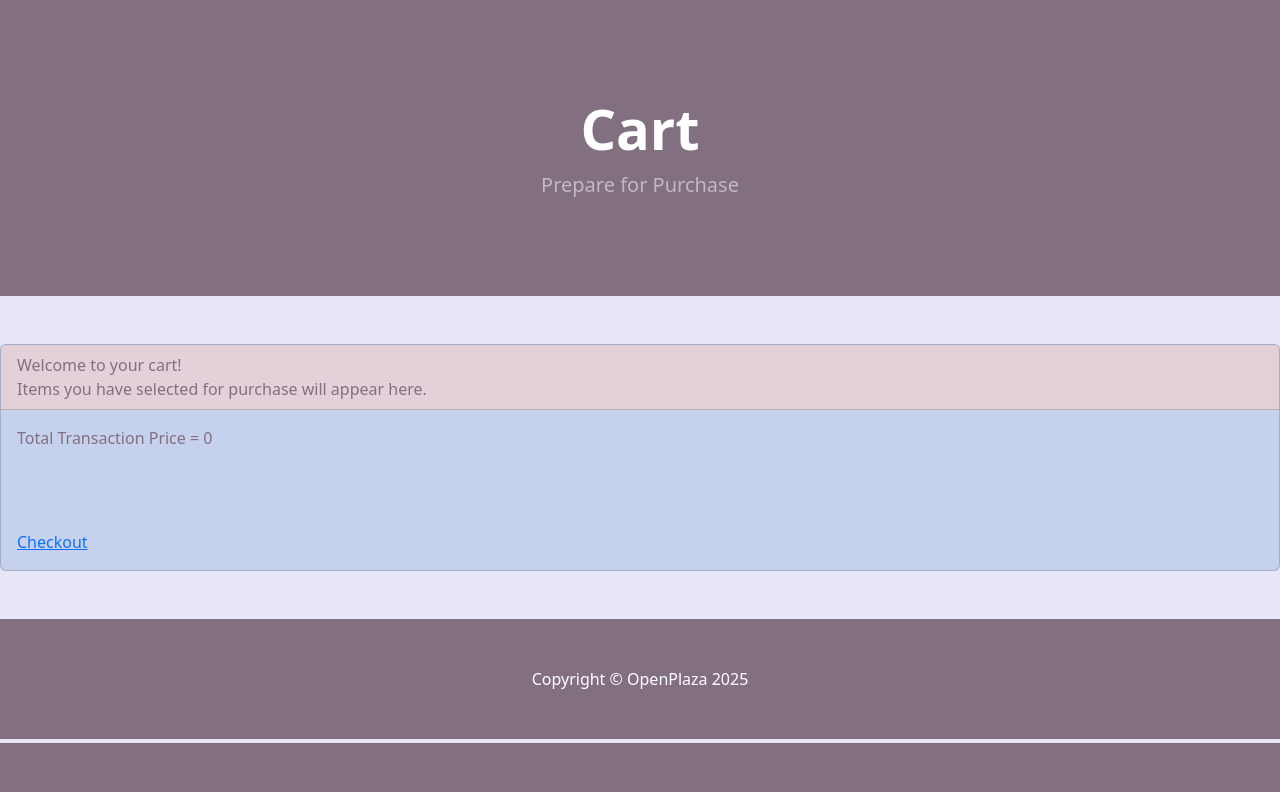
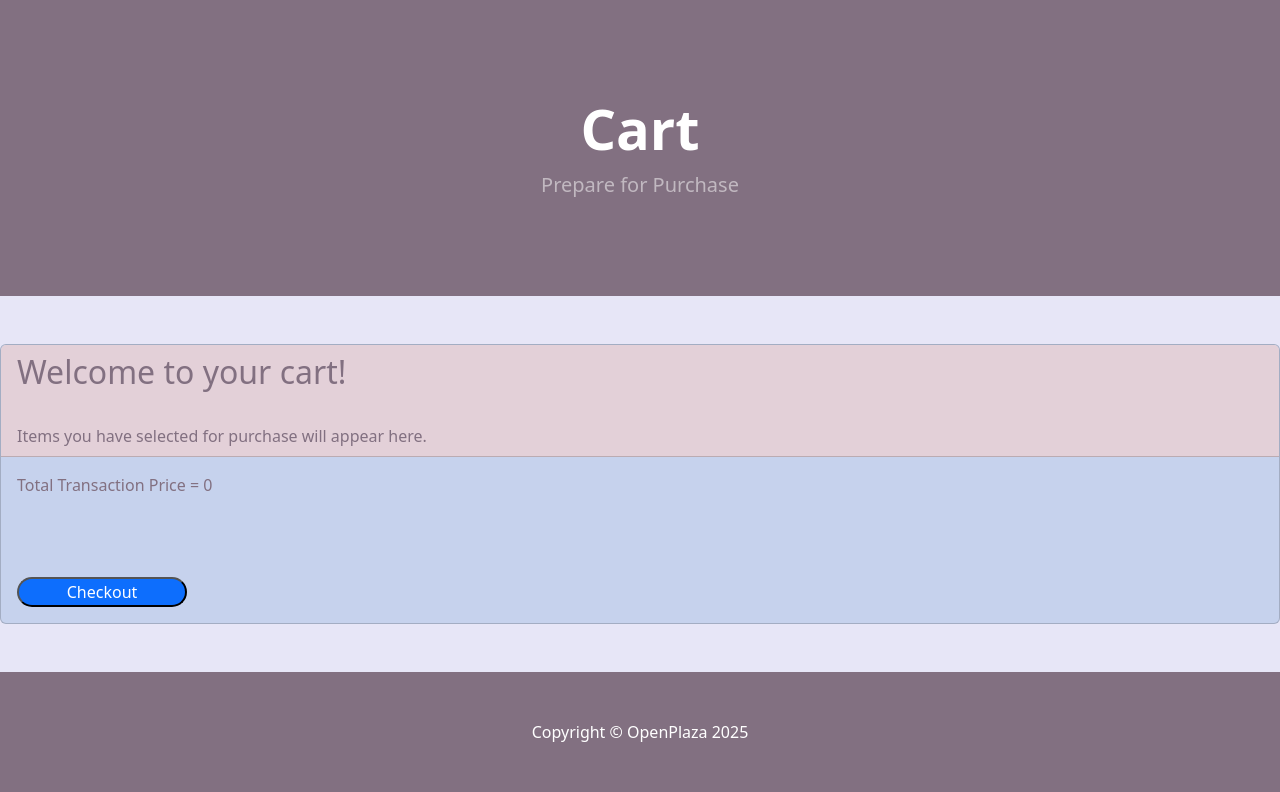
Before and after one commit to cart7982/OpenPlazaCS360, a PHP site: page /cart.php in a window 1280 px wide. Shown: the part 57-849 px from the top of the page. Before the commit the page ends 800 px from the top, so only its background shows below. Run offline with PHP 8.4, Linux system fonts and the light colour scheme; the visitor is signed in with stand-in values (Sample User, id 1); data comes from the database, SQL or seed files in the repository.

Commit message:
Update cart.php
Made the checkout button nice.

```diff
--- a/cart.php
+++ b/cart.php
@@ -61,7 +61,7 @@
         <section class="py-5">
         <div class="card bg-primary">
             <div class = "card-header bg-secondary">
-                Welcome to your cart!  <br>
+                <h2>Welcome to your cart!</h2>  <br>
                 Items you have selected for purchase will appear here.
             </div>
             <div class = "card-body">
@@ -86,6 +86,7 @@
                     echo "Nothing in Your Cart!";
                 }
                 ?>
+
 
             <div class="container px-4 px-lg-5 mt-5">
                 <div class="row gx-4 gx-lg-5 row-cols-2 row-cols-md-3 row-cols-xl-4 justify-content-center">
@@ -151,7 +152,7 @@
             </div>
             </div>
             <div class = "card-body">
-                <a class="dropbtn" href = "checkout.php" class="dropbtn">Checkout</a>
+                <button style="height:30px; width:170px; background-color: #0d6efd; color: white;" class="dropbtn" href = "checkout.php">Checkout</button>
             </div>
         </div>
 
```
